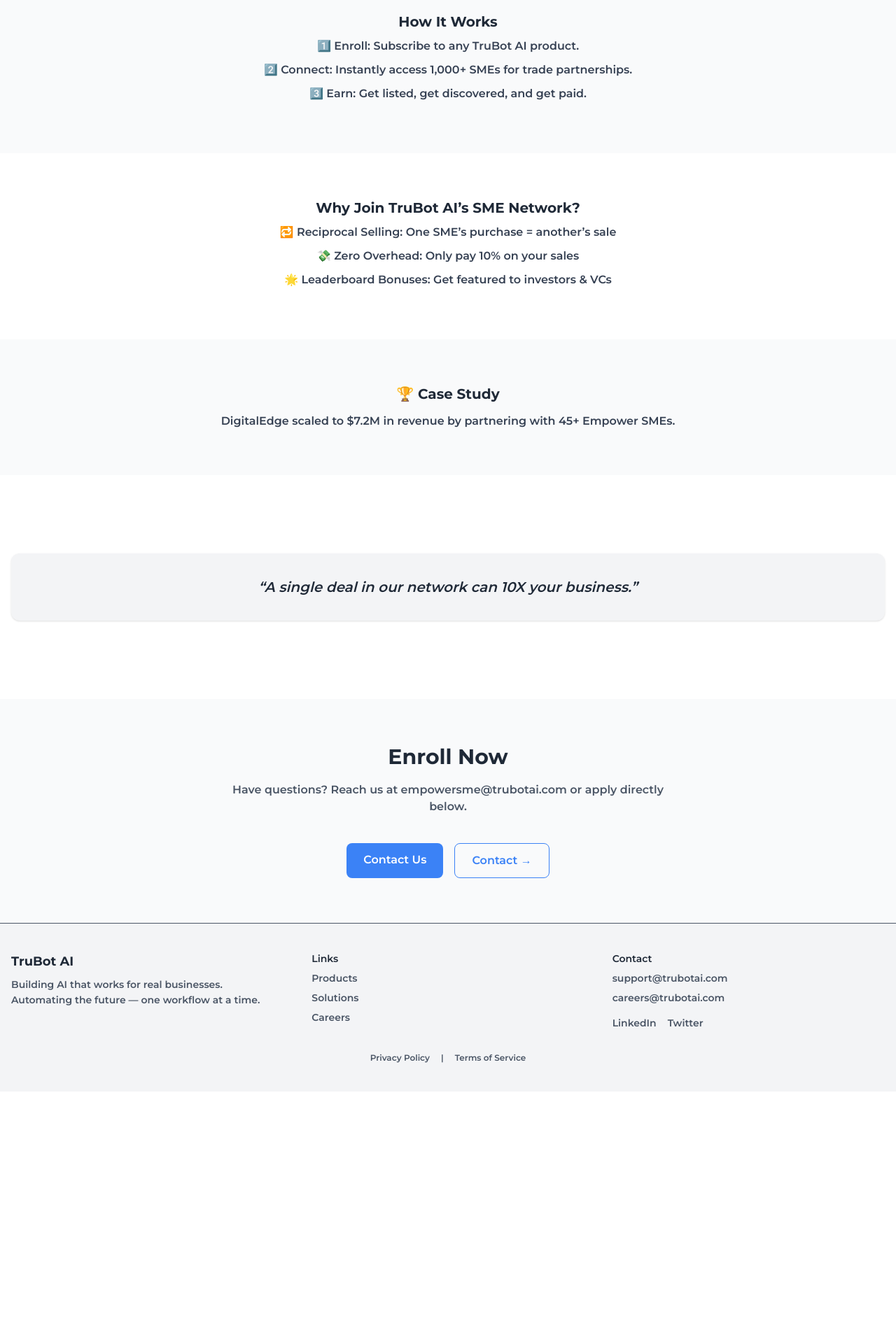
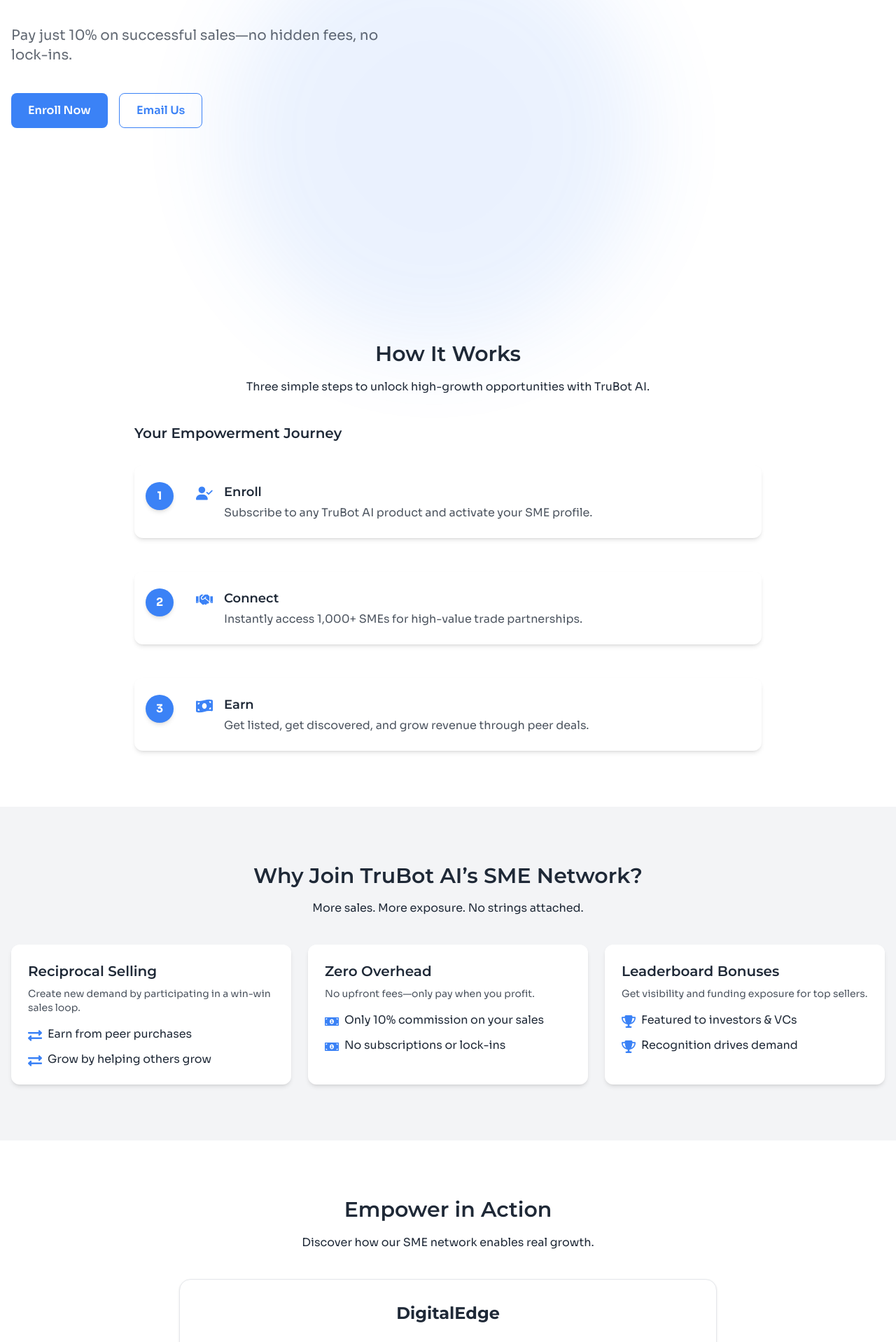
Before and after one commit to trubotai/trubot_ai_web, a Next.js app: page /sme-empowerment in a window 1280 px wide. Shown: the part 462-2380 px from the top of the page at 70% size. Before the commit the page ends 2022 px from the top, so only its background shows below. Built offline with nearby package versions, Linux system fonts and the light colour scheme.

Commit message:
refactor sme-empowerment page

```diff
--- a/app/sme-empowerment/page.tsx
+++ b/app/sme-empowerment/page.tsx
@@ -1,9 +1,19 @@
-import PageLayout from "@/app/ui/components/PageLayout";
-import SectionHeader from "@/app/ui/components/SectionHeader";
-import QuoteBox from "@/app/ui/components/QuoteBox";
-import BulletList from "@/app/ui/components/BulletList";
-import Button from "@/app/ui/components/Button";
-import { stepList, whyJoinList } from "../ui/libs/constants/sme-empowerment";
+import { FaQuoteLeft } from "react-icons/fa6";
+
+import PageLayout from "@/app/ui/components/shared/PageLayout";
+import SectionHeader from "@/app/ui/components/shared/SectionHeader";
+import HeroSection from "../ui/components/shared/HeroSection";
+import VerticalTimeline from "../ui/components/shared/VerticalTimeline";
+import BenefitCard from "../ui/components/shared/BenefitCard";
+import StoryCard from "../ui/components/shared/StoryCard";
+import CTASection from "../ui/components/shared/CTASection";
+import {
+  benefitList,
+  heroSection,
+  stepList,
+  caseStudyList,
+  ctaSection,
+} from "../ui/libs/constants/sme-empowerment";
 
 export const metadata = {
   title: "SME Empower Program – TruBot AI",
@@ -14,79 +24,82 @@ export const metadata = {
 const Page = () => {
   return (
     <>
-      {/* Hero Section */}
-      <PageLayout className="flex flex-col items-center justify-center animate-fade-slide-up">
+      {/* Hero */}
+      <HeroSection {...heroSection} />
+
+      {/* How It Works */}
+      <PageLayout id="how-it-works">
         <SectionHeader
-          title="SME Empower Partner Program: Earn. Trade. Thrive."
-          subtitle="Pay just 10% on successful sales—no hidden fees, no lock-ins."
+          title="How It Works"
+          subtitle="Three simple steps to unlock high-growth opportunities with TruBot AI."
+          align="center"
         />
-
-        <p className="text-gray-700 max-w-2xl mx-auto mt-4 leading-relaxed text-center">
-          We’re building a mutually profitable SME ecosystem. Become a partner
-          and access trade-ready businesses through a powerful AI-driven
-          platform.
-        </p>
+        <div className="max-w-4xl mx-auto fade-in slide-in-up">
+          <VerticalTimeline title="Your Empowerment Journey" steps={stepList} />
+        </div>
       </PageLayout>
 
-      {/* How It Works */}
-      <div className="bg-gray-50">
-        <PageLayout className="animate-fade-slide-up">
-          <BulletList title="How It Works" items={stepList} align="center" />
+      {/* Why Join */}
+      <div className="bg-gray-soft">
+        <PageLayout id="sme-network">
+          <SectionHeader
+            title="Why Join TruBot AI’s SME Network?"
+            subtitle="More sales. More exposure. No strings attached."
+            align="center"
+          />
+
+          <div className="grid grid-cols-1 md:grid-cols-3 gap-6">
+            {benefitList.map((item, index) => (
+              <BenefitCard
+                key={index}
+                audience={item.audience}
+                subtitle={item.subtitle}
+                benefits={item.benefits}
+                bgClass="bg-light"
+              />
+            ))}
+          </div>
         </PageLayout>
       </div>
 
-      {/* Why Join */}
-      <PageLayout className="animate-fade-slide-up">
-        <BulletList
-          title="Why Join TruBot AI’s SME Network?"
-          items={whyJoinList}
+      {/* Case Study */}
+      <PageLayout id="empower-in-action">
+        <SectionHeader
+          title="Empower in Action"
+          subtitle="Discover how our SME network enables real growth."
           align="center"
         />
+
+        <div className="max-w-3xl mx-auto">
+          {caseStudyList.map((story, index) => (
+            <StoryCard
+              key={index}
+              title={story.title}
+              challenge={story.challenge}
+              solution={story.solution}
+              results={story.results}
+              linkLabel={story.linkLabel}
+              linkHref={story.linkHref}
+              delay={story.delay}
+            />
+          ))}
+        </div>
       </PageLayout>
 
-      {/* Case Study */}
-      <div className="bg-gray-50">
-        <PageLayout className="text-center animate-fade-slide-up">
-          <h3 className="text-xl font-bold text-navy mb-3">🏆 Case Study</h3>
-
-          <p className="text-gray-700 max-w-2xl mx-auto leading-relaxed">
-            DigitalEdge scaled to $7.2M in revenue by partnering with 45+
-            Empower SMEs.
-          </p>
+      {/* Quote Box */}
+      <div className="bg-gray-soft">
+        <PageLayout id="founder-quote">
+          <div className="text-center max-w-2xl mx-auto fade-in slide-in-up">
+            <FaQuoteLeft className="text-electric text-2xl mb-4 mx-auto opacity-60 float" />
+            <blockquote className="text-2xl sm:text-3xl font-heading text-navy italic leading-relaxed">
+              “A single deal in our network can 10X your business.”
+            </blockquote>
+          </div>
         </PageLayout>
       </div>
 
-      {/* Quote Box */}
-      <PageLayout>
-        <QuoteBox quote="A single deal in our network can 10X your business." />
-      </PageLayout>
-
-      {/* Final CTA */}
-      <div className="bg-gray-50">
-        <PageLayout className="animate-fade-slide-up">
-          <SectionHeader
-            title="Enroll Now"
-            subtitle="Have questions? Reach us at empowersme@trubotai.com or apply directly below."
-          />
-
-          <div className="flex justify-center flex-wrap gap-4">
-            <Button
-              href="mailto:empowersme@trubotai.com?subject=SME%20Empower%20Program%20Signup"
-              variant="primary"
-              className="hover-scale-glow"
-            >
-              Contact Us
-            </Button>
-            <Button
-              href="/contact"
-              variant="outline"
-              className="hover-scale-glow"
-            >
-              Contact →
-            </Button>
-          </div>
-        </PageLayout>
-      </div>
+      {/* CTA */}
+      <CTASection {...ctaSection} />
     </>
   );
 };
--- a/app/ui/libs/constants/sme-empowerment.ts
+++ b/app/ui/libs/constants/sme-empowerment.ts
@@ -1,13 +1,98 @@
+import { FaExchangeAlt, FaHandshake, FaMoneyBillAlt } from "react-icons/fa";
+import { FaMoneyBillWave, FaTrophy, FaUserCheck } from "react-icons/fa6";
+
+const heroSection = {
+  title: "SME Empower Partner Program: Earn. Trade. Thrive.",
+  subtitle: "Pay just 10% on successful sales—no hidden fees, no lock-ins.",
+  primaryCTA: {
+    label: "Enroll Now",
+    href: "mailto:empowersme@trubotai.com?subject=SME%20Empower%20Program%20Signup",
+  },
+  secondaryCTA: {
+    label: "Email Us",
+    href: "mailto:empowersme@trubotai.com?subject=SME%20Empower%20Program%20Signup",
+  },
+};
+
 const stepList = [
-  "1️⃣ Enroll: Subscribe to any TruBot AI product.",
-  "2️⃣ Connect: Instantly access 1,000+ SMEs for trade partnerships.",
-  "3️⃣ Earn: Get listed, get discovered, and get paid.",
+  {
+    title: "Enroll",
+    description:
+      "Subscribe to any TruBot AI product and activate your SME profile.",
+    icon: FaUserCheck,
+  },
+  {
+    title: "Connect",
+    description:
+      "Instantly access 1,000+ SMEs for high-value trade partnerships.",
+    icon: FaHandshake,
+  },
+  {
+    title: "Earn",
+    description:
+      "Get listed, get discovered, and grow revenue through peer deals.",
+    icon: FaMoneyBillWave,
+  },
 ];
 
-const whyJoinList = [
-  "🔁 Reciprocal Selling: One SME’s purchase = another’s sale",
-  "💸 Zero Overhead: Only pay 10% on your sales",
-  "🌟 Leaderboard Bonuses: Get featured to investors & VCs",
+const benefitList = [
+  {
+    audience: "Reciprocal Selling",
+    subtitle: "Create new demand by participating in a win-win sales loop.",
+    icon: FaExchangeAlt,
+    benefits: [
+      { icon: FaExchangeAlt, text: "Earn from peer purchases" },
+      { icon: FaExchangeAlt, text: "Grow by helping others grow" },
+    ],
+  },
+  {
+    audience: "Zero Overhead",
+    subtitle: "No upfront fees—only pay when you profit.",
+    icon: FaMoneyBillAlt,
+    benefits: [
+      { icon: FaMoneyBillAlt, text: "Only 10% commission on your sales" },
+      { icon: FaMoneyBillAlt, text: "No subscriptions or lock-ins" },
+    ],
+  },
+  {
+    audience: "Leaderboard Bonuses",
+    subtitle: "Get visibility and funding exposure for top sellers.",
+    icon: FaTrophy,
+    benefits: [
+      { icon: FaTrophy, text: "Featured to investors & VCs" },
+      { icon: FaTrophy, text: "Recognition drives demand" },
+    ],
+  },
 ];
 
-export { stepList, whyJoinList };
+const caseStudyList = [
+  {
+    title: "DigitalEdge",
+    challenge:
+      "Struggled with inconsistent lead flow and low recurring revenue.",
+    solution: "Joined the SME Empower Program and partnered with 45+ SMEs.",
+    results: [
+      "Achieved $7.2M in annual revenue",
+      "Boosted lead consistency and customer LTV",
+    ],
+    linkLabel: "Explore the Full Case Study",
+    linkHref: "/contact",
+    delay: 0,
+  },
+];
+
+const ctaSection = {
+  title: "Ready to Grow 10X Faster with Fellow SMEs?",
+  subtitle:
+    "Join the Empower Partner Program today and turn every partnership into profit.",
+  primaryCTA: {
+    label: "Enroll Now",
+    href: "mailto:empowersme@trubotai.com?subject=SME%20Empower%20Program%20Signup",
+  },
+  secondaryCTA: {
+    label: "Email Us",
+    href: "mailto:empowersme@trubotai.com?subject=SME%20Empower%20Program%20Signup",
+  },
+};
+
+export { heroSection, stepList, benefitList, caseStudyList, ctaSection };
```
